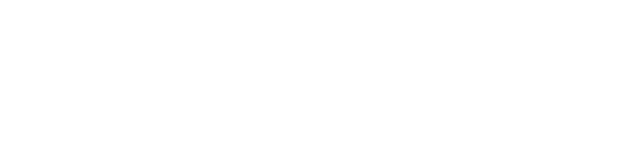
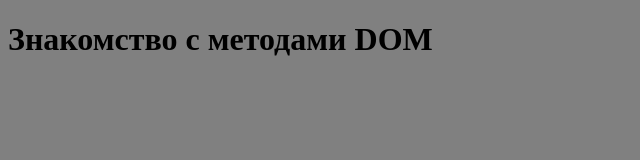
Before and after one commit to Maxkor90/kmsfrontend.github.io, a plain HTML site: page index.html in a window 1280 px wide. Shown: the whole page, without its empty margins (0-640 px from the left). Drawn offline with Linux system fonts and the light colour scheme.

Commit message:
.
Добавил фон и заголовок

```diff
--- a/css/style.css
+++ b/css/style.css
@@ -0,0 +1,3 @@
+body {
+    background-color: gray;
+}
--- a/index.html
+++ b/index.html
@@ -1,13 +1,13 @@
 <!DOCTYPE html>
-<html lang="en">
+<html lang="ru">
 <head>
     <meta charset="UTF-8">
     <meta name="viewport" content="width=device-width, initial-scale=1.0">
-    <title>Document</title>
+    <title>Знакомство с методами DOM</title>
     <link rel="stylesheet" href="css/style.css">
 </head>
 <body>
-
+    <h1>Знакомство с методами DOM</h1>
 
     <script src="/js/script.js"></script>
 </body>
```
